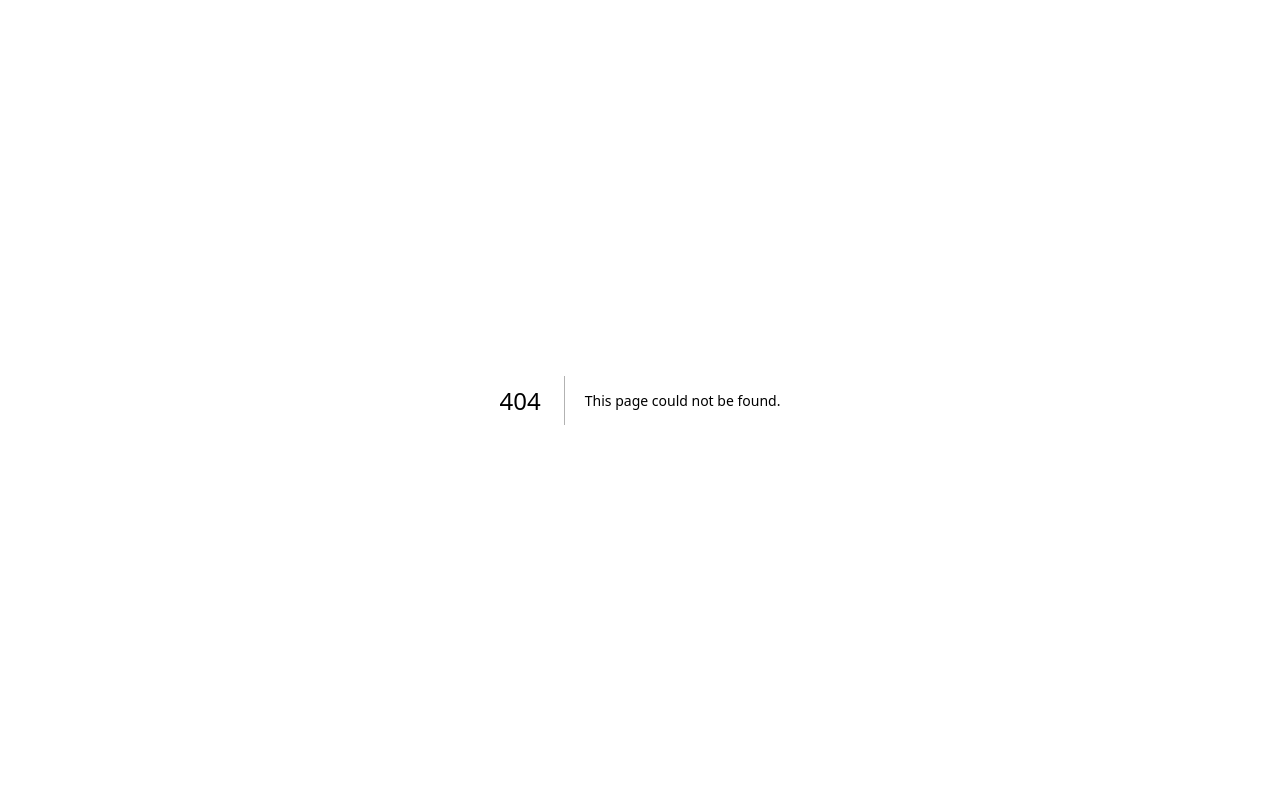
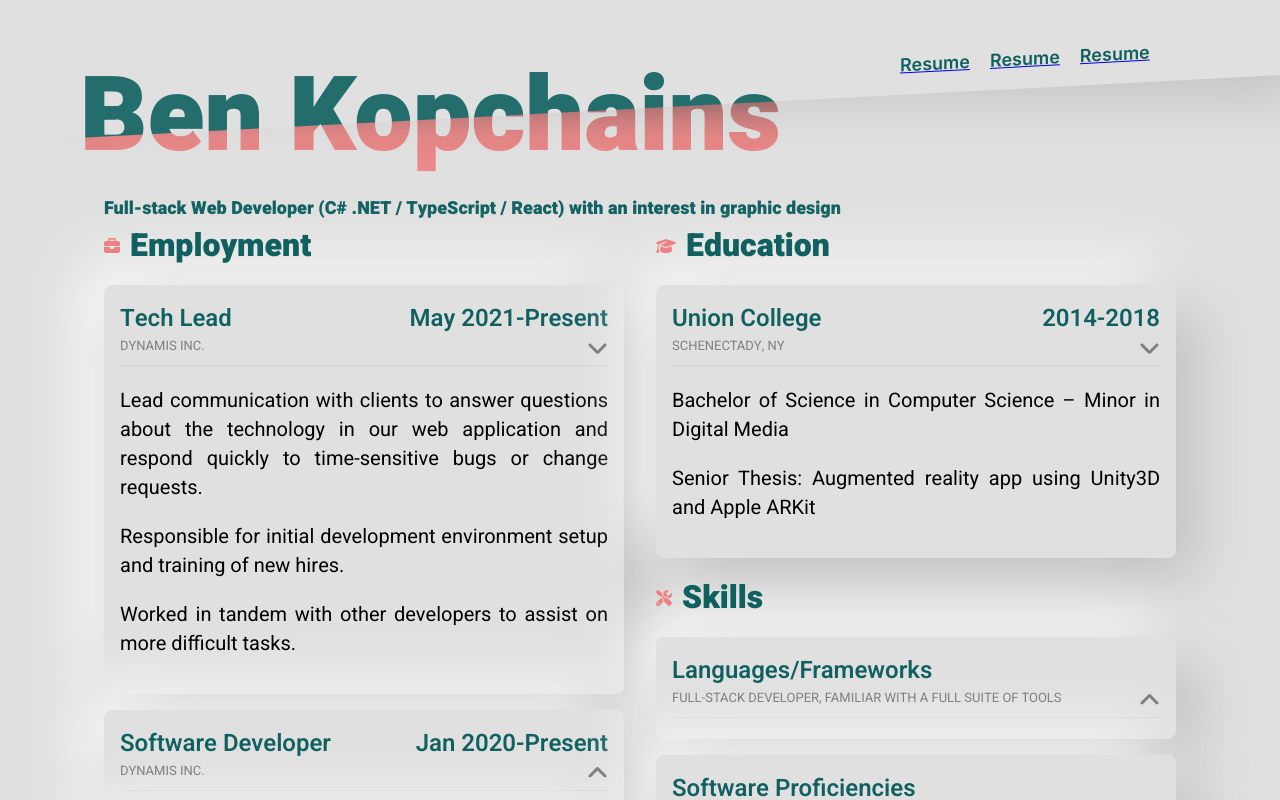
Before and after one commit to bkopchains/resume, a Next.js app: page /resume/ResumeNeu in a window 1280 px wide. Before the commit this address had no page. Built offline with nearby package versions, Linux system fonts and the light colour scheme.

Commit message:
this should work now?

```diff
--- a/next.config.mjs
+++ b/next.config.mjs
@@ -10,7 +10,7 @@ const nextConfig = {
    * Set base path. This is the slug of your GitHub repository.
    * @see https://nextjs.org/docs/app/api-reference/next-config-js/basePath
    */
-  basePath: "/resume",
+  basePath: "",
 
   /**
    * Disable server-based image optimization. Next.js does not support
--- a/src/components/Card/Card.tsx
+++ b/src/components/Card/Card.tsx
@@ -2,7 +2,8 @@ import React, { FC, useState } from "react";
 import cardContext from "./cardContext";
 
 interface ICard {
-  defaultClosed?: boolean
+  defaultClosed?: boolean;
+  children?: React.ReactNode;
 }
 
 const Card: FC<ICard> = (props) => {
--- a/src/components/Card/CardBody.tsx
+++ b/src/components/Card/CardBody.tsx
@@ -1,7 +1,11 @@
 import React, { FC, useContext } from "react";
 import cardContext from "./cardContext";
 
-const CardBody: FC = (props) => {
+interface ICardBody {
+  children?: React.ReactNode;
+}
+
+const CardBody: FC<ICardBody> = (props) => {
   const { bodyOpen } = useContext(cardContext);
   const { children } = props;
   return <div className={`neu-Info-card-body ${bodyOpen ? '' : 'neu-collapsed'}`}>
--- a/src/components/Shared/CustomLinkBold.tsx
+++ b/src/components/Shared/CustomLinkBold.tsx
@@ -7,6 +7,7 @@ interface ICustomLink extends LinkProps {
   href: string;
   style?: React.CSSProperties
   title?: string;
+  children?: React.ReactNode;
 }
 
 const CustomLinkNeu: FC<ICustomLink> = (props) => {
--- a/src/components/Shared/CustomLinkNeu.tsx
+++ b/src/components/Shared/CustomLinkNeu.tsx
@@ -7,6 +7,7 @@ interface ICustomLink extends LinkProps {
   href: string;
   style?: React.CSSProperties
   title?: string;
+  children?: React.ReactNode;
 }
 
 const CustomLinkNeu: FC<ICustomLink> = (props) => {
--- a/src/pages/_app.tsx
+++ b/src/pages/_app.tsx
@@ -18,7 +18,7 @@ export default function App(props: AppProps) {
         <meta charSet="utf-8" />
         <link rel="icon" href="%PUBLIC_URL%/favicon.ico" />
         <link rel="preconnect" href="https://fonts.googleapis.com" />
-        <link rel="preconnect" href="https://fonts.gstatic.com" crossOrigin={'true'} />
+        <link rel="preconnect" href="https://fonts.gstatic.com" crossOrigin="anonymous" />
         <link
           href="https://fonts.googleapis.com/css2?family=Heebo:wght@200;400;600;900&display=swap"
           rel="stylesheet"
```
Also changed, not shown: 1 other file (tests, documents, lock files or other folders).
